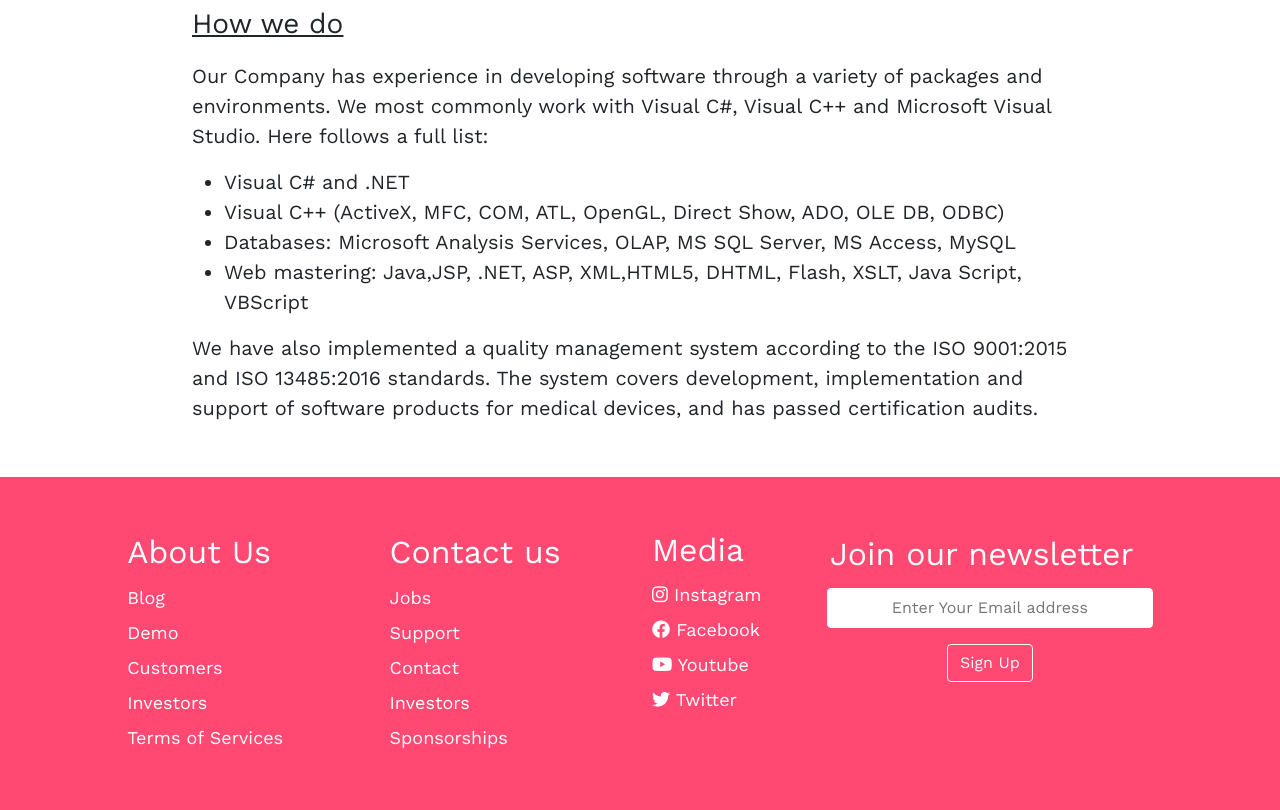
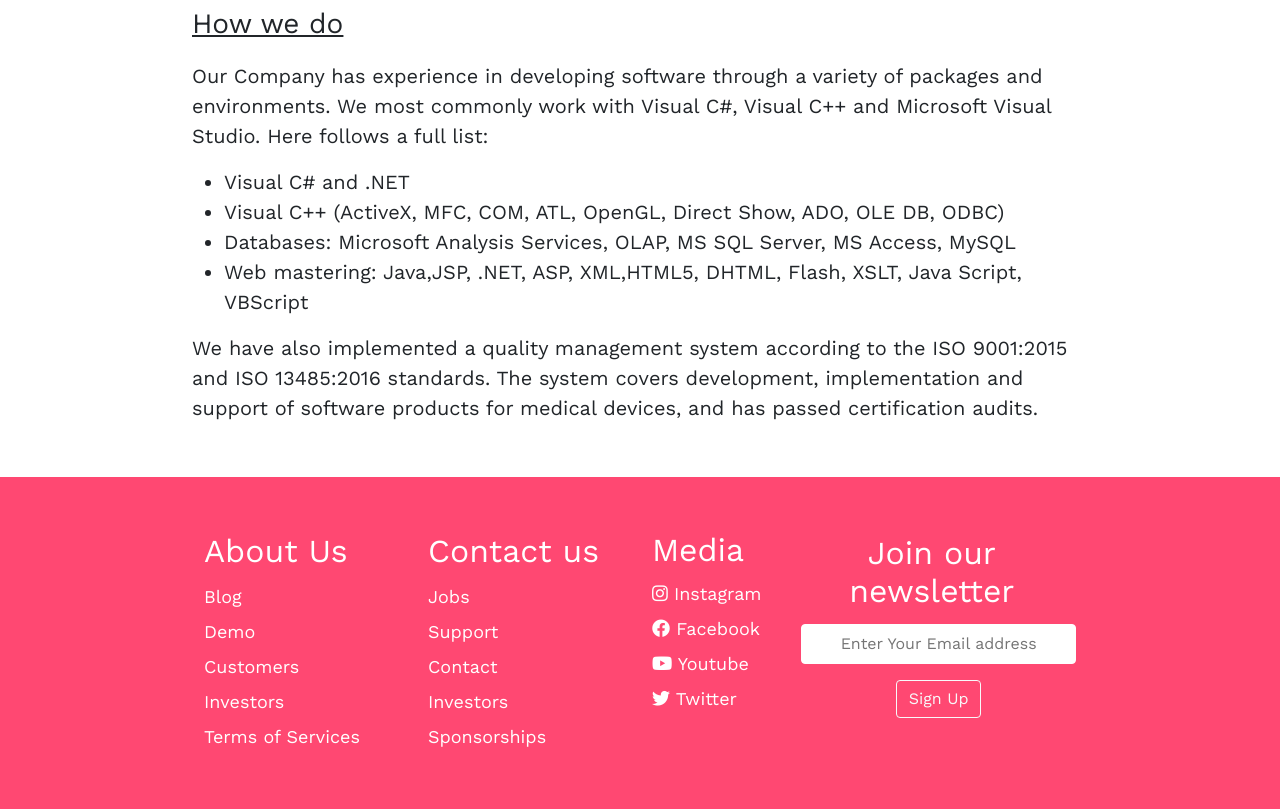
Before and after one commit to Rakesh-Naidu/Employee-transport-management-system-home-page, a plain HTML site: page about.html in a window 1280 px wide. Shown: the part 874-1684 px from the top of the page. Drawn offline with nearby package versions, Linux system fonts and the light colour scheme.

```diff
--- a/about.html
+++ b/about.html
@@ -8,7 +8,7 @@
     <script src="https://cdn.jsdelivr.net/npm/bootstrap@5.0.0-beta3/dist/js/bootstrap.bundle.min.js" integrity="sha384-JEW9xMcG8R+pH31jmWH6WWP0WintQrMb4s7ZOdauHnUtxwoG2vI5DkLtS3qm9Ekf" crossorigin="anonymous"></script>
     <script src="https://cdn.jsdelivr.net/npm/@popperjs/core@2.9.1/dist/umd/popper.min.js" integrity="sha384-SR1sx49pcuLnqZUnnPwx6FCym0wLsk5JZuNx2bPPENzswTNFaQU1RDvt3wT4gWFG" crossorigin="anonymous"></script>
     <script src="https://cdn.jsdelivr.net/npm/bootstrap@5.0.0-beta3/dist/js/bootstrap.min.js" integrity="sha384-j0CNLUeiqtyaRmlzUHCPZ+Gy5fQu0dQ6eZ/xAww941Ai1SxSY+0EQqNXNE6DZiVc" crossorigin="anonymous"></script>
-    <link rel="icon" href="images/C.png">
+    <link rel="icon" href="images/c.png">
     <link rel="preconnect" href="https://fonts.gstatic.com">
     <link href="https://fonts.googleapis.com/css2?family=Noto+Sans+KR:wght@300;400&family=Work+Sans&display=swap" rel="stylesheet">
     <link href="https://fonts.googleapis.com/css2?family=IBM+Plex+Sans:wght@500&family=Noto+Sans+TC&display=swap" rel="stylesheet">
--- a/static/css/about.css
+++ b/static/css/about.css
@@ -43,7 +43,7 @@ body{
 
 /* footer */
 #footer-container{
-    padding:4% 9%;
+    padding:4% 15%;
     background-color: #ff4872;
     color: #fff;
 }
--- a/static/css/careers.css
+++ b/static/css/careers.css
@@ -51,7 +51,7 @@ body{
 
 /* footer */
 #footer-container{
-    padding:4% 9%;
+    padding:4% 15%;
     background-color: #ff4872;
     color: #fff;
 }
--- a/static/css/contact-us.css
+++ b/static/css/contact-us.css
@@ -44,7 +44,7 @@ body{
 
 /* footer  */
 #footer-container{
-    padding:4% 9%;
+    padding:4% 15%;
     background-color: #ff4872;
     color: #fff;
 }
--- a/static/css/signup.css
+++ b/static/css/signup.css
@@ -56,7 +56,7 @@ body{
 
 /* footer */
 #footer-container{
-    padding:4% 9%;
+    padding:4% 15%;
     background-color: #ff4872;
     color: #fff;
 }
```
Also changed, not shown: careers.html (+1 -1 lines), contact-us.html (+1 -1 lines), index.html (+1 -1 lines), login.html (+1 -1 lines), signup.html (+1 -1 lines).
